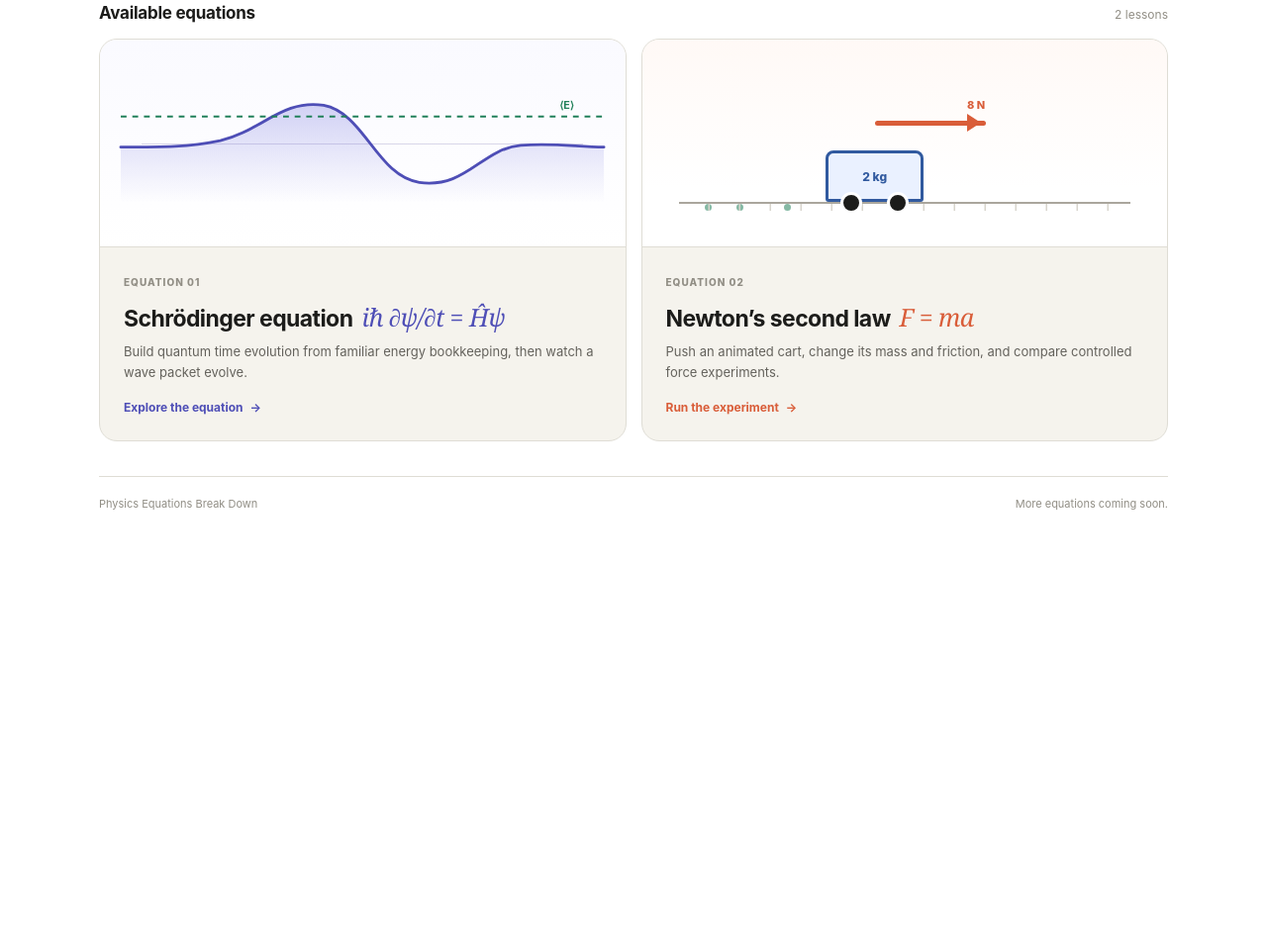
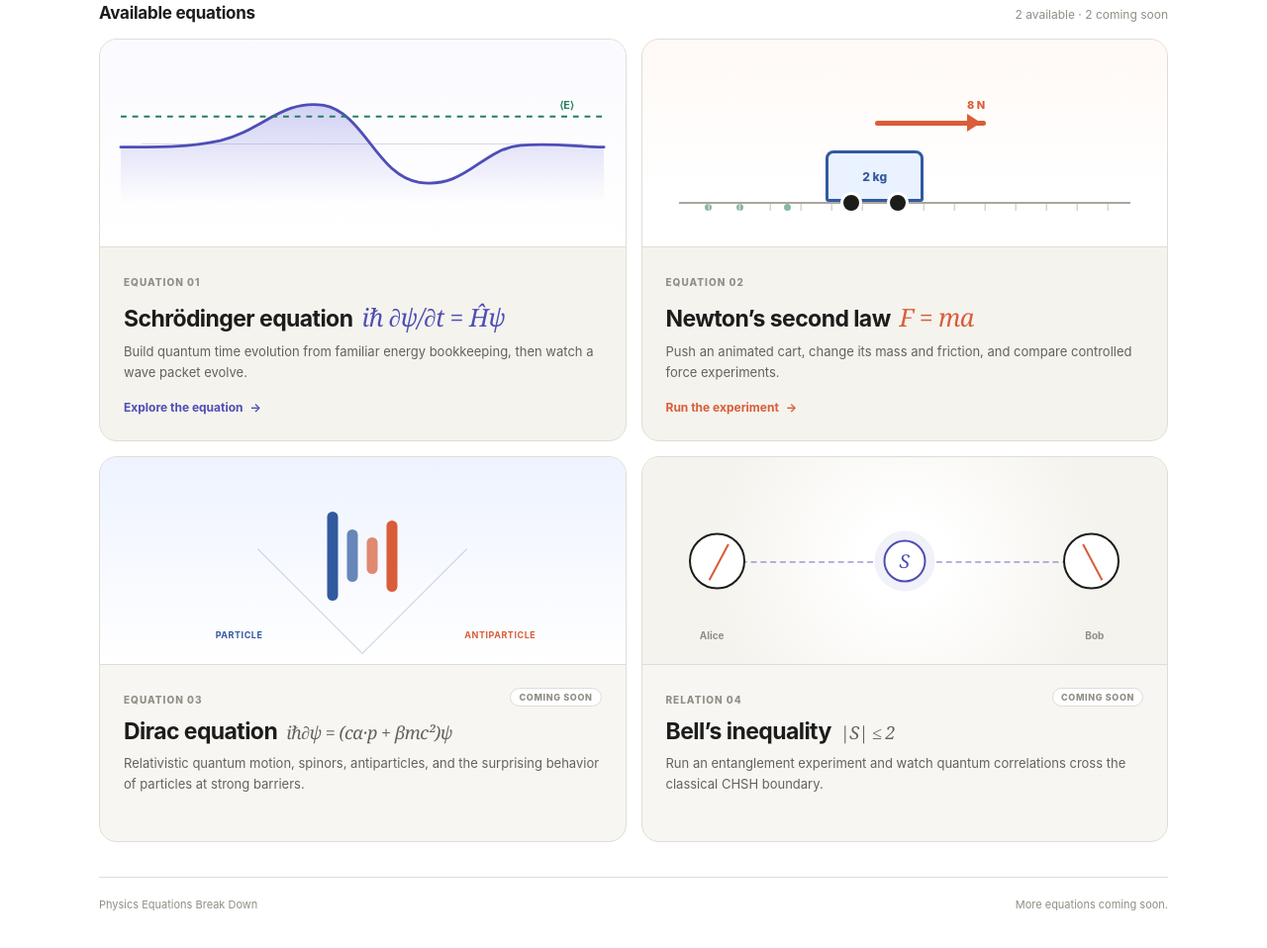
Before and after one commit to dthuong00/physics-equations, a plain HTML site: page index.html in a window 1280 px wide. Shown: the part 382-1340 px from the top of the page at 99% size. Before the commit the page ends 952 px from the top, so only its background shows below. Drawn offline with Linux system fonts and the light colour scheme.

Commit message:
add coming soon

```diff
--- a/assets/index.css
+++ b/assets/index.css
@@ -80,6 +80,27 @@ h1 { max-width: 740px; margin: 16px 0 17px; font-size: clamp(39px, 6vw, 70px); l
 .motion-dot { position: absolute; bottom: 36px; width: 7px; height: 7px; border-radius: 50%; background: var(--green); opacity: .55; }
 .dot-one { left: 12%; } .dot-two { left: 18%; } .dot-three { left: 27%; }
 .newton .formula, .newton .open { color: var(--orange); }
+.coming { cursor: default; background: #f7f6f2; }
+.coming:hover { transform: none; border-color: var(--line); box-shadow: none; }
+.coming .copy { position: relative; }
+.coming .formula { font-size: 18px; color: var(--muted); }
+.soon { float: right; border: 1px solid var(--line); border-radius: 999px; padding: 3px 8px; color: var(--soft); background: white; font-size: 9px; font-weight: 800; letter-spacing: .07em; text-transform: uppercase; }
+.dirac-art { background: linear-gradient(180deg, #eef3ff, #fff); }
+.light-cone { position: absolute; left: 50%; top: 18px; width: 150px; height: 150px; border-right: 1px solid rgba(49,90,159,.25); border-bottom: 1px solid rgba(49,90,159,.25); transform: translateX(-50%) rotate(45deg); }
+.spinor { position: absolute; left: 50%; top: 47px; display: grid; grid-template-columns: repeat(4, 11px); gap: 9px; align-items: center; height: 105px; transform: translateX(-50%); }
+.spinor i { display: block; width: 11px; border-radius: 7px; background: #315a9f; }
+.spinor i:nth-child(1) { height: 90px; }.spinor i:nth-child(2) { height: 53px; opacity: .72; }.spinor i:nth-child(3) { height: 37px; background: var(--orange); opacity: .72; }.spinor i:nth-child(4) { height: 72px; background: var(--orange); }
+.particle,.antiparticle { position: absolute; bottom: 24px; color: var(--soft); font-size: 9px; font-weight: 750; text-transform: uppercase; letter-spacing: .06em; }
+.particle { left: 22%; color: #315a9f; }.antiparticle { right: 17%; color: var(--orange); }
+.bell-art { background: radial-gradient(circle at 50% 50%, #fff 0 15%, #f5f3ed 70%); }
+.entangled-source { position: absolute; left: 50%; top: 50%; display: grid; width: 43px; height: 43px; place-items: center; border: 2px solid var(--violet); border-radius: 50%; background: white; color: var(--violet); font: italic 19px Georgia, serif; transform: translate(-50%,-50%); box-shadow: 0 0 0 9px rgba(78,78,182,.08); }
+.beam { position: absolute; top: 50%; width: 27%; border-top: 2px dashed rgba(78,78,182,.42); }
+.beam-left { left: 17%; }.beam-right { right: 17%; }
+.detector { position: absolute; top: 50%; width: 57px; height: 57px; border: 2px solid var(--ink); border-radius: 50%; background: white; transform: translateY(-50%); }
+.detector-left { left: 9%; }.detector-right { right: 9%; }
+.detector i { position: absolute; left: 50%; top: 7px; width: 2px; height: 41px; background: var(--orange); transform: rotate(28deg); transform-origin: 50% 21px; }
+.detector-right i { transform: rotate(-28deg); }
+.alice,.bob { position: absolute; bottom: 23px; color: var(--soft); font-size: 10px; font-weight: 750; }.alice { left: 11%; }.bob { right: 12%; }
 footer { display: flex; justify-content: space-between; gap: 20px; margin-top: 35px; padding-top: 20px; border-top: 1px solid var(--line); color: var(--soft); font-size: 11px; }
 @media (max-width: 720px) {
   .page { width: min(100% - 28px, 560px); padding-top: 45px; }
--- a/index.html
+++ b/index.html
@@ -17,7 +17,7 @@
 
   <div class="heading-row">
     <h2>Available equations</h2>
-    <span class="count">2 lessons</span>
+    <span class="count">2 available · 2 coming soon</span>
   </div>
 
   <section class="equations" aria-label="Available physics equations">
@@ -56,6 +56,33 @@
         <span class="open">Run the experiment <i>→</i></span>
       </div>
     </a>
+
+    <article class="equation coming dirac" aria-label="Dirac equation, coming soon">
+      <div class="art dirac-art" aria-hidden="true">
+        <div class="light-cone"></div>
+        <div class="spinor"><i></i><i></i><i></i><i></i></div>
+        <span class="particle">particle</span><span class="antiparticle">antiparticle</span>
+      </div>
+      <div class="copy">
+        <span class="number">EQUATION 03</span><span class="soon">Coming soon</span>
+        <h2>Dirac equation <span class="formula">iℏ∂ψ = (cα·p + βmc²)ψ</span></h2>
+        <p>Relativistic quantum motion, spinors, antiparticles, and the surprising behavior of particles at strong barriers.</p>
+      </div>
+    </article>
+
+    <article class="equation coming bell" aria-label="Bell's inequality, coming soon">
+      <div class="art bell-art" aria-hidden="true">
+        <div class="entangled-source">S</div>
+        <div class="beam beam-left"></div><div class="beam beam-right"></div>
+        <div class="detector detector-left"><i></i></div><div class="detector detector-right"><i></i></div>
+        <span class="alice">Alice</span><span class="bob">Bob</span>
+      </div>
+      <div class="copy">
+        <span class="number">RELATION 04</span><span class="soon">Coming soon</span>
+        <h2>Bell’s inequality <span class="formula">|S| ≤ 2</span></h2>
+        <p>Run an entanglement experiment and watch quantum correlations cross the classical CHSH boundary.</p>
+      </div>
+    </article>
   </section>
 
   <footer><span>Physics Equations Break Down</span><span>More equations coming soon.</span></footer>
```
Also changed, not shown: README.md.
